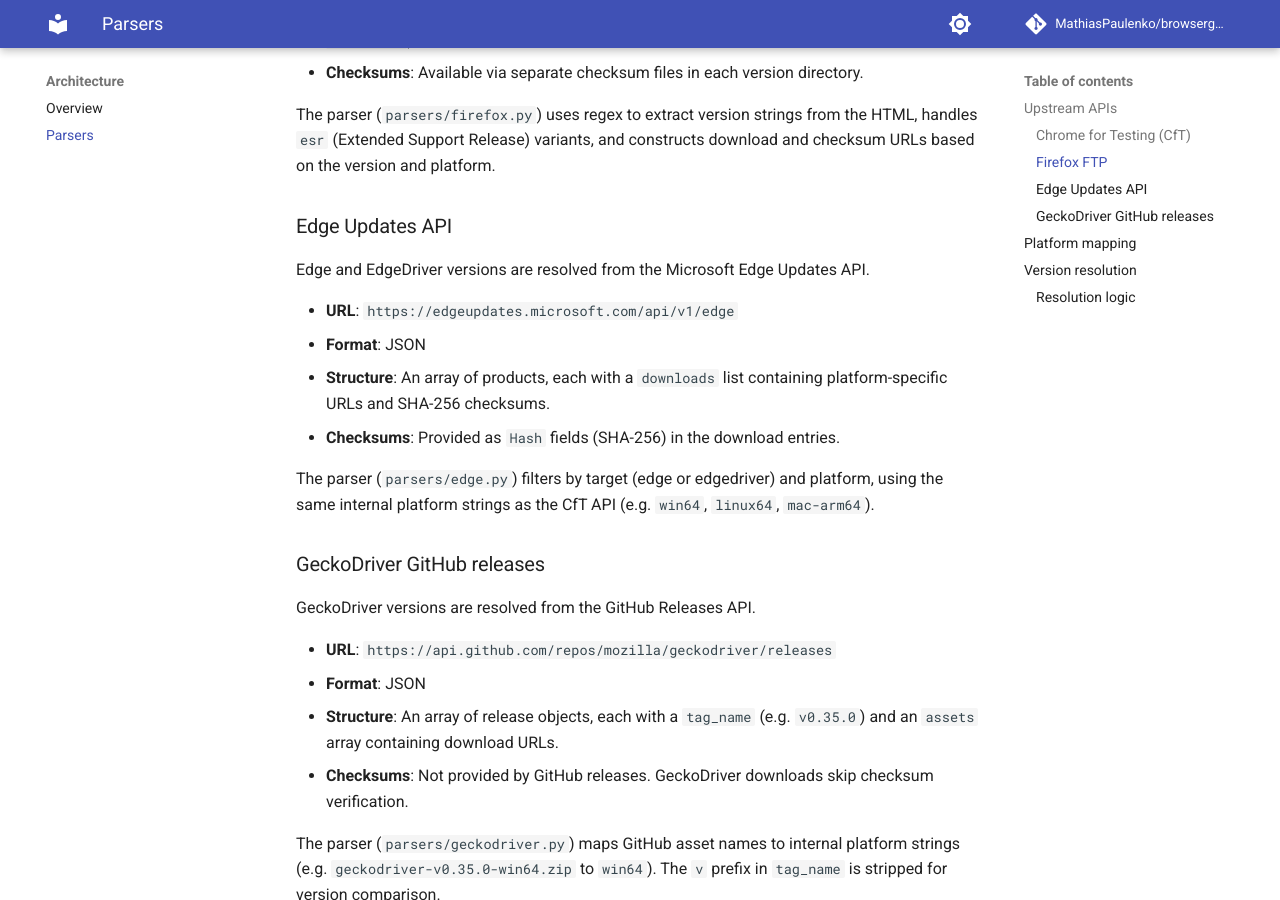
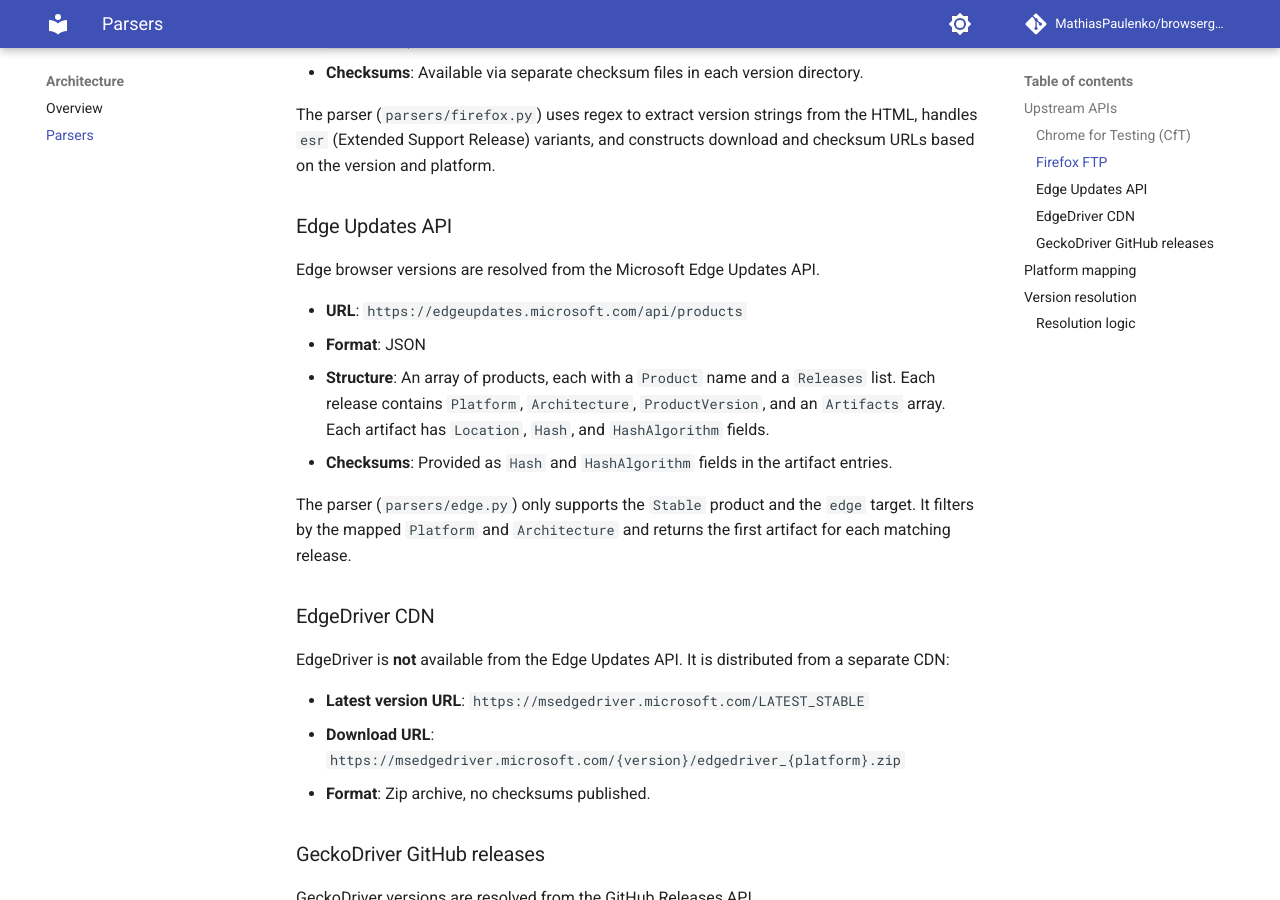
Before and after one commit to MathiasPaulenko/browserget, an MkDocs documentation site: the page built from docs/architecture/parsers.md, in a window 1280 px wide and 900 px high, scrolled down 939 px. Built offline with MkDocs 1.6.1 and Material for MkDocs 9.7.7, drawn with Linux system fonts in a browser that asks for light colours; comment, search, counter and statistics services are not loaded.

```diff
--- a/docs/architecture/parsers.md
+++ b/docs/architecture/parsers.md
@@ -36,17 +36,29 @@ and checksum URLs based on the version and platform.
 
 ### Edge Updates API
 
-Edge and EdgeDriver versions are resolved from the Microsoft Edge Updates API.
+Edge browser versions are resolved from the Microsoft Edge Updates API.
 
-- **URL**: `https://edgeupdates.microsoft.com/api/v1/edge`
+- **URL**: `https://edgeupdates.microsoft.com/api/products`
 - **Format**: JSON
-- **Structure**: An array of products, each with a `downloads` list containing
-  platform-specific URLs and SHA-256 checksums.
-- **Checksums**: Provided as `Hash` fields (SHA-256) in the download entries.
+- **Structure**: An array of products, each with a `Product` name and a
+  `Releases` list. Each release contains `Platform`, `Architecture`,
+  `ProductVersion`, and an `Artifacts` array. Each artifact has `Location`,
+  `Hash`, and `HashAlgorithm` fields.
+- **Checksums**: Provided as `Hash` and `HashAlgorithm` fields in the artifact
+  entries.
 
-The parser (`parsers/edge.py`) filters by target (edge or edgedriver) and
-platform, using the same internal platform strings as the CfT API
-(e.g. `win64`, `linux64`, `mac-arm64`).
+The parser (`parsers/edge.py`) only supports the `Stable` product and the
+`edge` target. It filters by the mapped `Platform` and `Architecture` and
+returns the first artifact for each matching release.
+
+### EdgeDriver CDN
+
+EdgeDriver is **not** available from the Edge Updates API. It is distributed
+from a separate CDN:
+
+- **Latest version URL**: `https://msedgedriver.microsoft.com/LATEST_STABLE`
+- **Download URL**: `https://msedgedriver.microsoft.com/{version}/edgedriver_{platform}.zip`
+- **Format**: Zip archive, no checksums published.
 
 ### GeckoDriver GitHub releases
 
--- a/mkdocs.yml
+++ b/mkdocs.yml
@@ -44,6 +44,7 @@ nav:
     - Install: usage/install.md
     - Ensure: usage/ensure.md
     - Cache: usage/cache.md
+    - Examples: usage/examples.md
   - CLI Reference:
     - Commands: cli-reference/commands.md
   - Architecture:
```
Also changed, not shown: README.md (+47 -0 lines), docs/architecture/overview.md (+26 -22 lines), docs/cli-reference/commands.md (+48 -0 lines), docs/index.md (+31 -0 lines), docs/usage/examples.md (added, +158 -0 lines).
